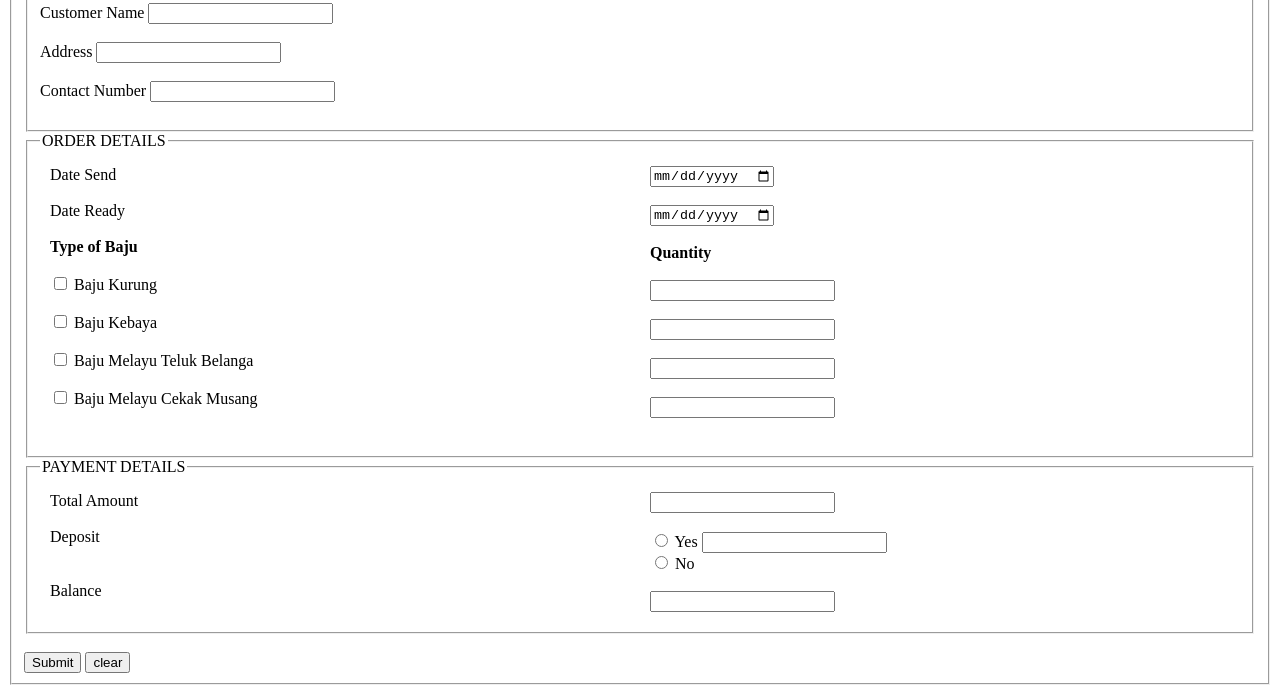
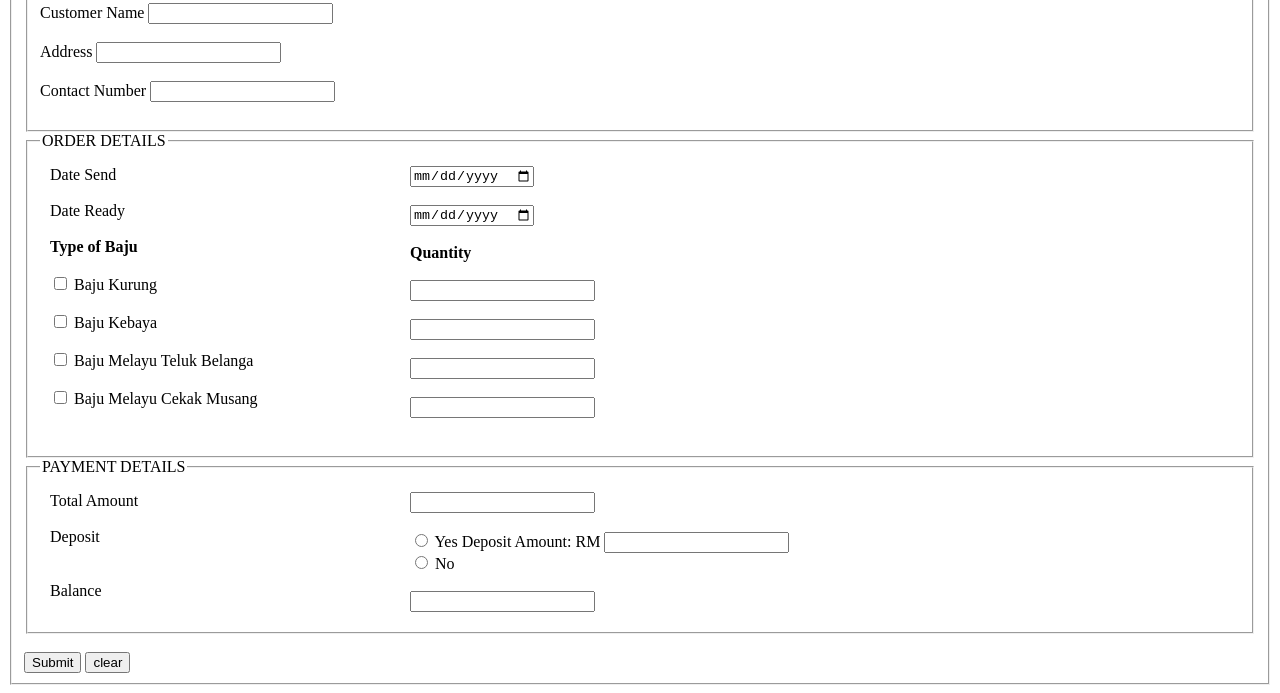
Before and after one commit to nblhuda/html-webApp, a plain HTML site: page Tutorial 4 Nabila Huda/q1.html in a window 1280 px wide. Shown: the part 116-809 px from the top of the page. Drawn offline with Linux system fonts and the light colour scheme.

Commit message:
change column size html

```diff
--- a/Tutorial 4 Nabila Huda/q1.html
+++ b/Tutorial 4 Nabila Huda/q1.html
@@ -8,9 +8,14 @@
             }
 
             /* Create three equal columns that floats next to each other */
-            .column {
+            .column1 {
             float: left;
-            width: 50%;
+            width: 30%;
+            padding: 10px;
+            }
+            .column2{
+            float: left;
+            width: 70%;
             padding: 10px;
             }
 
@@ -42,7 +47,7 @@
     <fieldset>
      <legend>ORDER DETAILS</legend>
 <div class="row">
-    <div class="column" >
+    <div class="column1" >
         <label for="dsend">Date Send</label><br><br>
         <label for="dready">Date Ready</label><br><br>
         <label><b>Type of Baju</b></label><br><br>
@@ -56,7 +61,7 @@
         <label for="baju4"> Baju Melayu Cekak Musang</label><br><br>
 
     </div>
-    <div class="column">
+    <div class="column2">
         <input type="date" id="dsend" name="dsend"><br><br>
         <input type="date" id="dready" name="dready"><br><br>
         <label><b>Quantity</b></label><br><br>
@@ -73,15 +78,15 @@
     <fieldset>
      <legend>PAYMENT DETAILS</legend>
 <div class="row">
-    <div class="column" >
+    <div class="column1" >
         <label for="amount">Total Amount</label><br><br>
         <label for="depo">Deposit</label><br><br><br>
         <label for="balance">Balance</label>
     </div>
-    <div class="column">
+    <div class="column2">
         <input type="number" id="amount" name="amount"><br><br>
         <input type="radio" id="yes" name="depo" value="yes">
-        <label for="yes">Yes</label>
+        <label for="yes">Yes Deposit Amount: RM</label>
          <input type="number" id="depo" name="depo" ><br>
         <input type="radio" id="no" name="depo" value="no">
         <label for="no">No</label><br><br>
```
